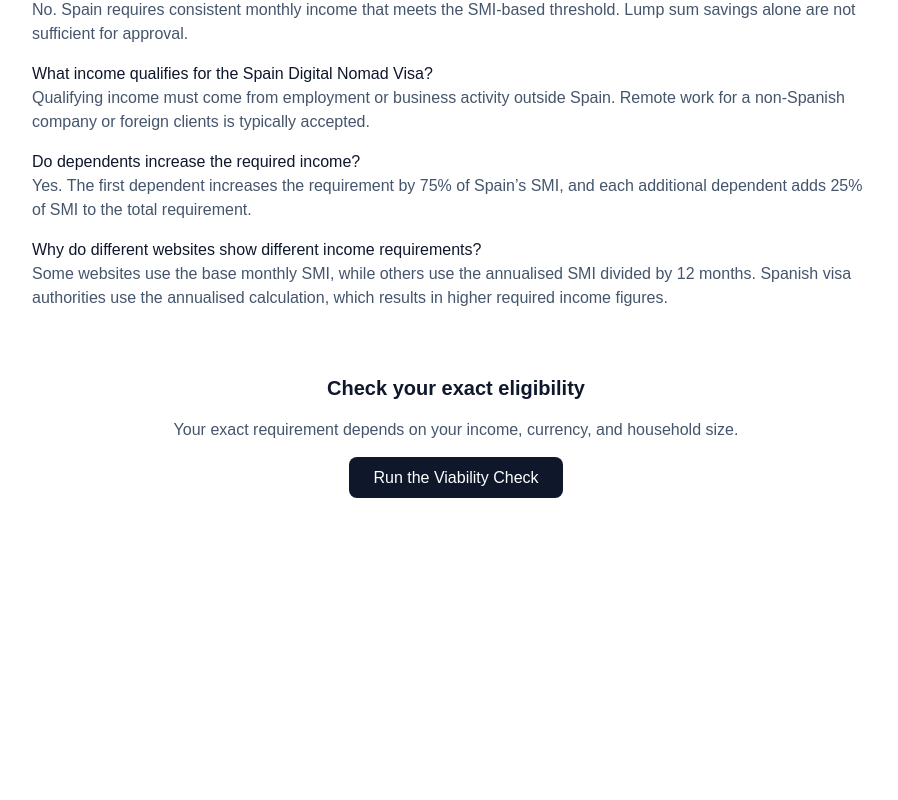
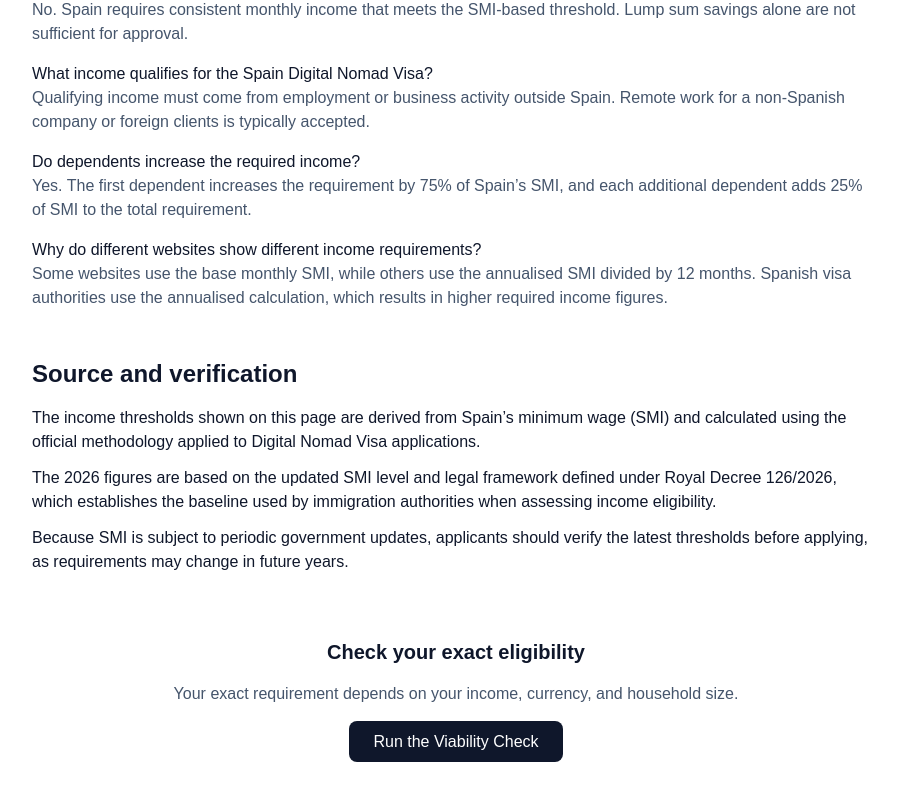
Before and after one commit to theviabilityindex-crypto/theviability-global-next, a Next.js app: page /spain-digital-nomad-visa-income-2026 in a window 1280 px wide. Shown: the part 2519-3319 px from the top of the page, without its empty margins (184-1082 px from the left). Before the commit the page ends 3073 px from the top, so only its background shows below. Built offline with nearby package versions, Linux system fonts and the light colour scheme.

Commit message:
Add source and verification section

```diff
--- a/app/spain-digital-nomad-visa-income-2026/page.tsx
+++ b/app/spain-digital-nomad-visa-income-2026/page.tsx
@@ -261,6 +261,30 @@ export default function Page() {
           </div>
         </section>
 
+        {/* Source & Verification */}
+        <section className="mb-12">
+          <h2 className="text-2xl font-semibold mb-4">
+            Source and verification
+          </h2>
+
+          <p className="mb-3">
+            The income thresholds shown on this page are derived from Spain’s minimum wage (SMI)
+            and calculated using the official methodology applied to Digital Nomad Visa applications.
+          </p>
+
+          <p className="mb-3">
+            The 2026 figures are based on the updated SMI level and legal framework defined under
+            Royal Decree 126/2026, which establishes the baseline used by immigration authorities
+            when assessing income eligibility.
+          </p>
+
+          <p>
+            Because SMI is subject to periodic government updates, applicants should verify the
+            latest thresholds before applying, as requirements may change in future years.
+          </p>
+        </section>
+
+
         {/* Bottom CTA */}
         <section className="text-center mt-16">
           <h2 className="text-xl font-semibold mb-4">
```
